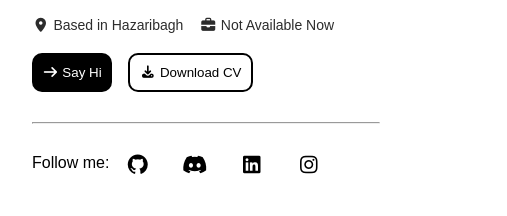
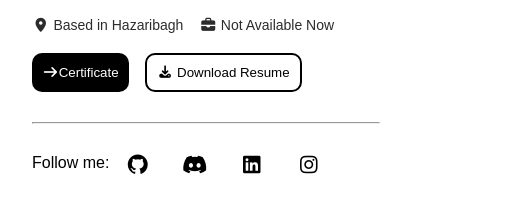
Before and after one commit to Piyush1gupta/My-Profile-page, a plain HTML site: page index.html in a window 1280 px wide. Shown: the part 584-800 px from the top of the page, 168-675 px from the left. Drawn offline with nearby package versions, Linux system fonts and the light colour scheme; a web font is replaced by a local one.

Commit message:
button
Updated the profile page with new content and structure.

```diff
--- a/index.html
+++ b/index.html
@@ -72,8 +72,8 @@
                     <p><i class="fa-solid fa-briefcase"></i> Not Available Now</p>
                 </div>
                 <div class="btnn">
-                    <button class="btn-home1"><i class="fa-solid fa-arrow-right"></i> Say Hi</button>
-                    <button class="btn-home2"><i class="fa-solid fa-download"></i> Download CV</button>
+                    <button class="btn-home1"><i class="fa-solid fa-arrow-right"></i>Certificate</button>
+                    <button class="btn-home2"><i class="fa-solid fa-download"></i> Download Resume</button>
                 </div>
                 <div class="hhr">
                     <hr>
```
